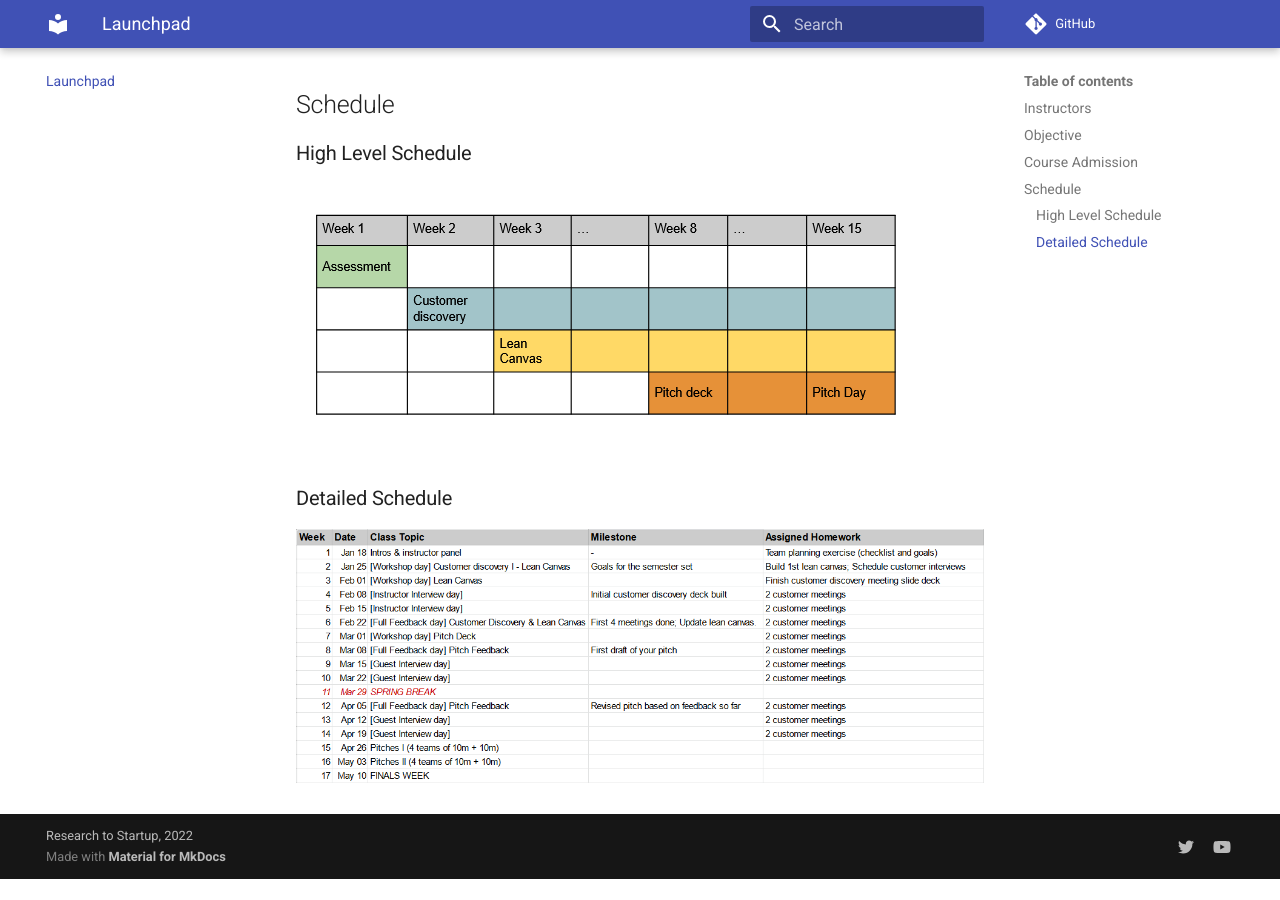
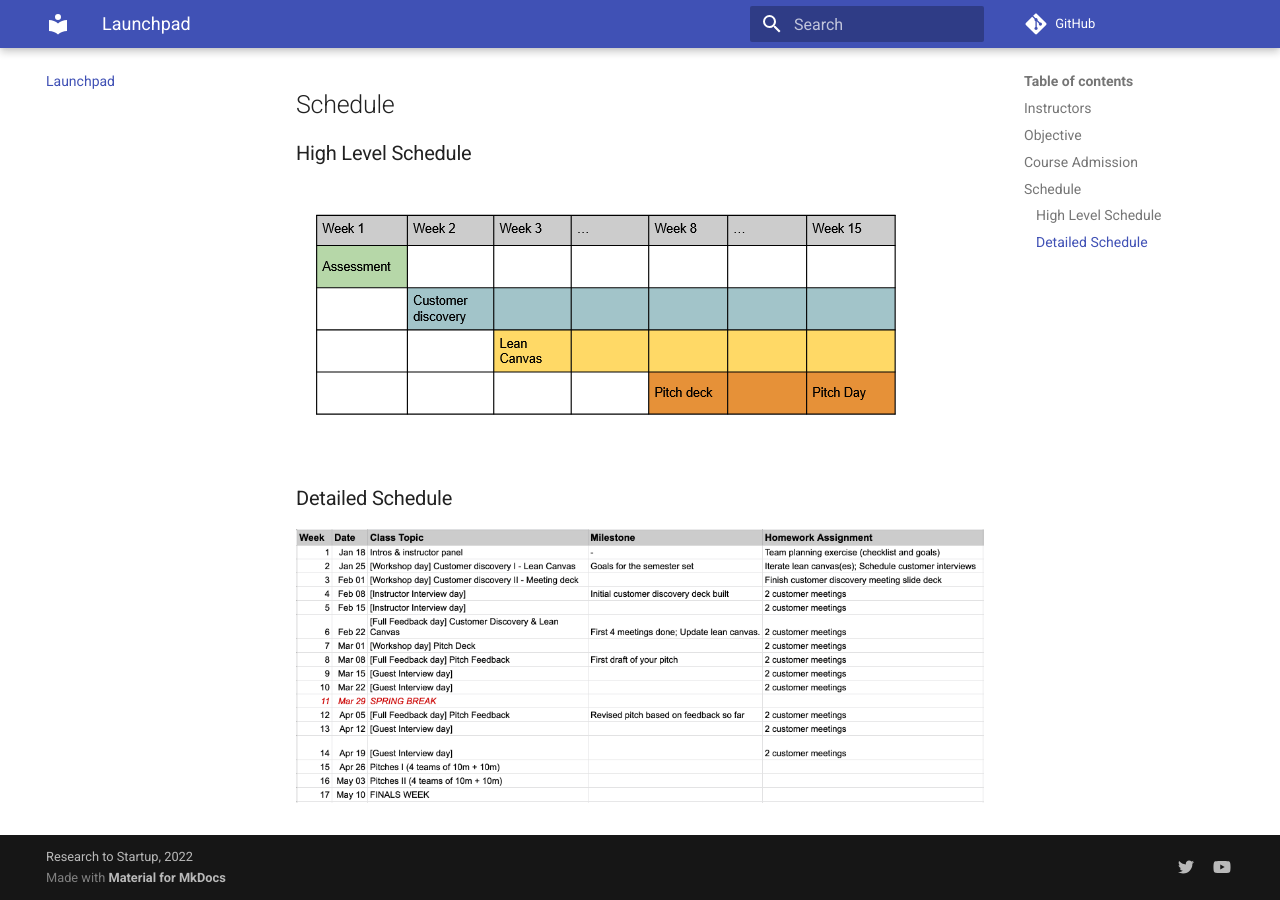
Before and after one commit to research-to-startup/research-to-startup.github.io, an MkDocs documentation site: the page built from docs/launchpad-sp23.md, in a window 1280 px wide and 900 px high, scrolled down 1401 px. Built offline with MkDocs 1.6.1 and Material for MkDocs 9.7.7, drawn with Linux system fonts in a browser that asks for light colours; comment, search, counter and statistics services are not loaded; before the commit the page ends 2280 px from its top, so only the background shows below that.

Commit message:
update schedule image

```diff
--- a/docs/launchpad-sp23.md
+++ b/docs/launchpad-sp23.md
@@ -59,4 +59,4 @@ ensure lots of time for feedback & hands-on support.
 
 ### Detailed Schedule
 
-![Detailed Class Schedule Spring 2023](images/schedule-detailed-research-to-startup-sp23.png)
+![Detailed Class Schedule Spring 2023](images/schedule-detailed-research-to-startup-sp23-v2.png)
```
Also changed, not shown: docs/images/schedule-detailed-research-to-startup-sp23-v2.png (added).
